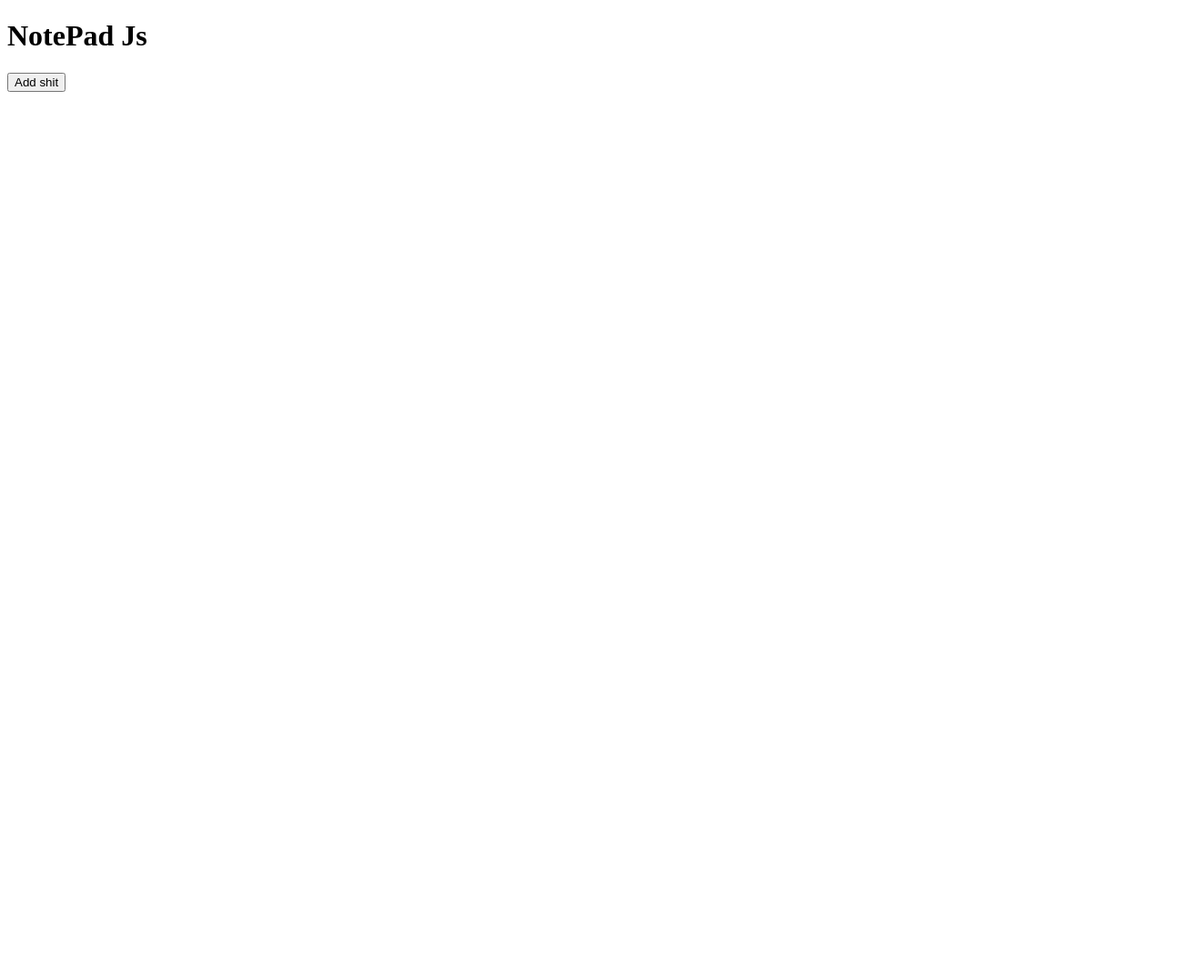
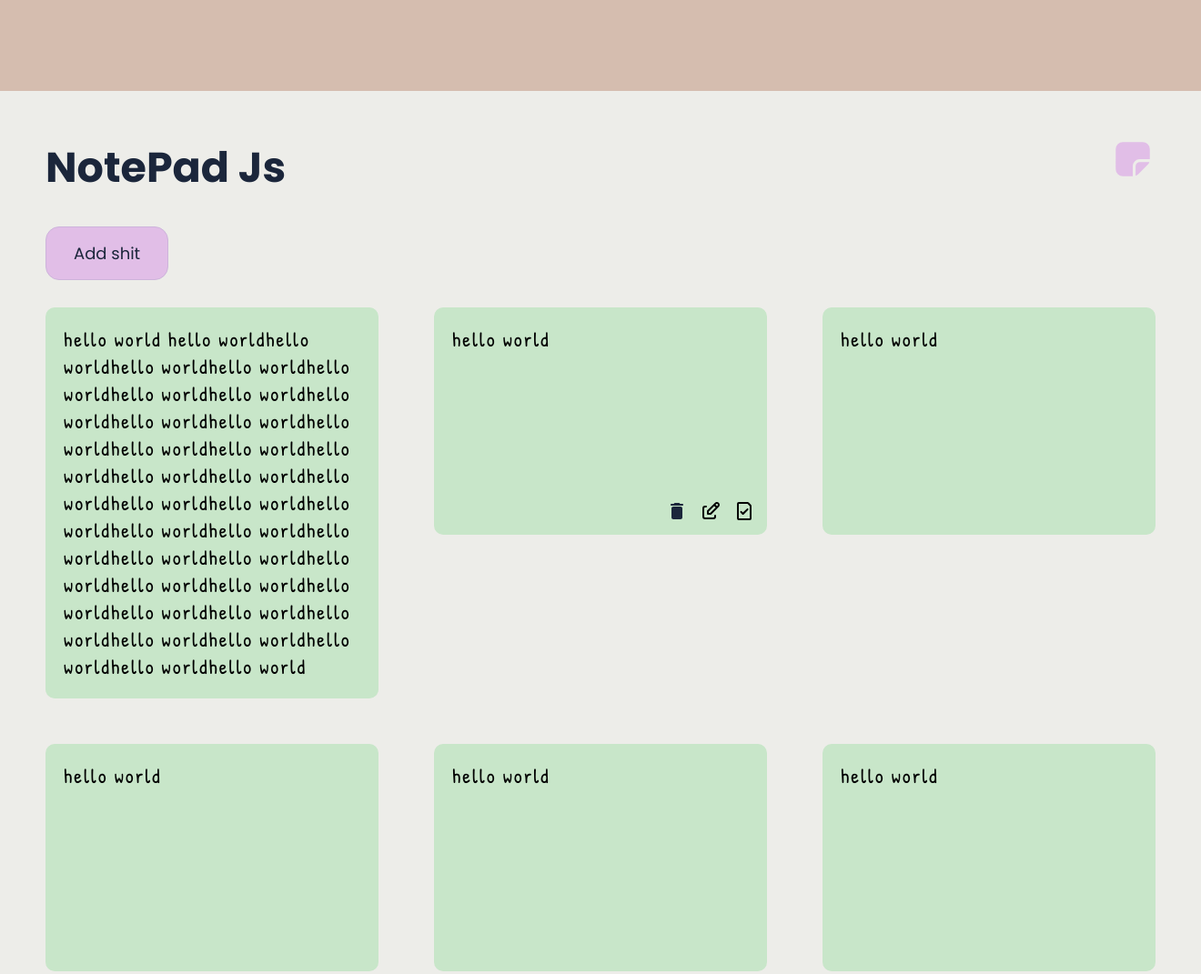
Before and after one commit to meheraj786/Sticky-Notepad, a plain HTML site: page index.html in a window 1280 px wide. Shown: the top 1071 px of the page at 91% size, 1320 px wide, since content can reach past the window. Before the commit the page ends 800 px from the top, so only its background shows below. Drawn offline with Linux system fonts and the light colour scheme.

Commit message:
btn css done

```diff
--- a/index.html
+++ b/index.html
@@ -10,8 +10,25 @@
   <link rel="stylesheet" href="./style/style.css">
 </head>
 <body>
-  <h1>NotePad Js</h1>
-  <button onclick="add()">Add shit</button>
+<div id="main">
+  <h1>NotePad Js <span>
+    <svg xmlns="http://www.w3.org/2000/svg" width="50" height="50" viewBox="0 0 16 16"><path fill="#E1BEE7" d="M2 4.5A2.5 2.5 0 0 1 4.5 2h7A2.5 2.5 0 0 1 14 4.5V8h-3.5A2.5 2.5 0 0 0 8 10.5V14H4.5A2.5 2.5 0 0 1 2 11.5zm7 9.359a2.5 2.5 0 0 0 .94-.591l3.328-3.329a2.5 2.5 0 0 0 .59-.939H10.5A1.5 1.5 0 0 0 9 10.5z"/></svg>
+  </span></h1>
+  <button class="add" onclick="add()">Add shit</button>
+  <div class="notes" >
+    <p contenteditable="true">hello world
+      hello worldhello worldhello worldhello worldhello worldhello worldhello worldhello worldhello worldhello worldhello worldhello worldhello worldhello worldhello worldhello worldhello worldhello worldhello worldhello worldhello worldhello worldhello worldhello worldhello worldhello worldhello worldhello worldhello worldhello worldhello worldhello worldhello worldhello worldhello worldhello worldhello world
+
+    </p>
+    <p>hello world <button class="saveBtn"><svg xmlns="http://www.w3.org/2000/svg" width="24" height="24" viewBox="0 0 24 24"><g fill="none" fill-rule="evenodd"><path d="m12.593 23.258l-.011.002l-.071.035l-.02.004l-.014-.004l-.071-.035q-.016-.005-.024.005l-.004.01l-.017.428l.005.02l.01.013l.104.074l.015.004l.012-.004l.104-.074l.012-.016l.004-.017l-.017-.427q-.004-.016-.017-.018m.265-.113l-.013.002l-.185.093l-.01.01l-.003.011l.018.43l.005.012l.008.007l.201.093q.019.005.029-.008l.004-.014l-.034-.614q-.005-.018-.02-.022m-.715.002a.02.02 0 0 0-.027.006l-.006.014l-.034.614q.001.018.017.024l.015-.002l.201-.093l.01-.008l.004-.011l.017-.43l-.003-.012l-.01-.01z"/><path fill="currentColor" d="M6 2a2 2 0 0 0-2 2v16a2 2 0 0 0 2 2h12a2 2 0 0 0 2-2V6.414A2 2 0 0 0 19.414 5L17 2.586A2 2 0 0 0 15.586 2zm0 2h9.586L18 6.414V20H6zm10.238 6.793a1 1 0 1 0-1.414-1.414l-4.242 4.243l-1.415-1.415a1 1 0 0 0-1.414 1.414l2.05 2.051a1.1 1.1 0 0 0 1.556 0l4.88-4.879Z"/></g></svg></button>
+      <button class="delBtn"><svg xmlns="http://www.w3.org/2000/svg" width="24" height="24" viewBox="0 0 24 24"><path fill="currentColor" d="M6 19c0 1.1.9 2 2 2h8c1.1 0 2-.9 2-2V9c0-1.1-.9-2-2-2H8c-1.1 0-2 .9-2 2zM18 4h-2.5l-.71-.71c-.18-.18-.44-.29-.7-.29H9.91c-.26 0-.52.11-.7.29L8.5 4H6c-.55 0-1 .45-1 1s.45 1 1 1h12c.55 0 1-.45 1-1s-.45-1-1-1"/></svg></button>
+      <button class="editBtn"><svg xmlns="http://www.w3.org/2000/svg" width="24" height="24" viewBox="0 0 24 24"><g fill="none" stroke="currentColor" stroke-linecap="round" stroke-linejoin="round" stroke-width="2"><path d="M7 7H6a2 2 0 0 0-2 2v9a2 2 0 0 0 2 2h9a2 2 0 0 0 2-2v-1"/><path d="M20.385 6.585a2.1 2.1 0 0 0-2.97-2.97L9 12v3h3zM16 5l3 3"/></g></svg></button></p>
+    <p>hello world</p>
+    <p>hello world</p>
+    <p>hello world</p>
+    <p>hello world</p>
+  </div>
+</div>
 
 
 
--- a/js/script.js
+++ b/js/script.js
@@ -1,5 +1,5 @@
 function add() {
-  let input= document.createElement("input")
-  input.type="text"
-  document.body.appendChild(input)
+  let input= document.createElement("p")
+input.contentEditable=true
+  document.querySelector(".notes").appendChild(input)
 }
--- a/style/style.css
+++ b/style/style.css
@@ -1,2 +1,88 @@
 /* font-family: "Poppins", sans-serif; */
 /* font-family: "Patrick Hand", cursive; */
+*{
+  margin: 0;
+  padding: 0;
+  box-sizing: border-box;
+}
+body{
+  background: #d5bdaf;
+}
+#main{
+  width: 1320px;
+  margin: 100px auto;
+  padding: 50px;
+  background: #edede9;
+  min-height: 500px;
+}
+#main h1{
+  font-family: "Poppins", sans-serif;
+  color: #1b263b;
+  font-size: 46px;
+  display: flex;
+  align-items: center;
+  justify-content: space-between;
+}
+#main h1 span{
+  color: #1b263b;
+}
+#main .add{
+  padding: 15px 30px;
+  font-size: 18px;
+  border: 1px solid #cdb4db;
+  border-radius: 15px;
+  color: #1b263b;
+  font-family: "Poppins", sans-serif;
+  margin: 30px 0;
+  background: #E1BEE7;
+}
+.notes{
+  display: flex;
+  justify-content: space-between;
+  flex-wrap: wrap;
+  gap: 50px;
+  align-items: flex-start;
+}
+.notes p{
+  width: 30%;
+  min-height: 250px;
+  padding: 20px;
+  font-size: 22px;
+  background: #C8E6C9;
+  border-radius: 10px;
+  font-family: "Patrick Hand", cursive;
+  letter-spacing: 2px;
+  position: relative;
+}
+.saveBtn{
+  position: absolute;
+  bottom: 2%;
+  right: 2%;
+  padding: 5px;
+  background: transparent;
+  border: 1px solid transparent;
+  border-radius: 100%;
+  cursor: pointer;
+}
+.editBtn{
+  position: absolute;
+  bottom: 2%;
+  right: 12%;
+  padding: 5px;
+  background: transparent;
+  border: 1px solid transparent;
+  border-radius: 100%;
+  cursor: pointer;
+}
+.delBtn{
+  position: absolute;
+  bottom: 2%;
+  right: 22%;
+  font-size: 12px;
+  padding: 5px;
+  background: transparent;
+  border: 1px solid transparent;
+  border-radius: 100%;
+  color: #1b263b;
+  cursor: pointer;
+}
```
